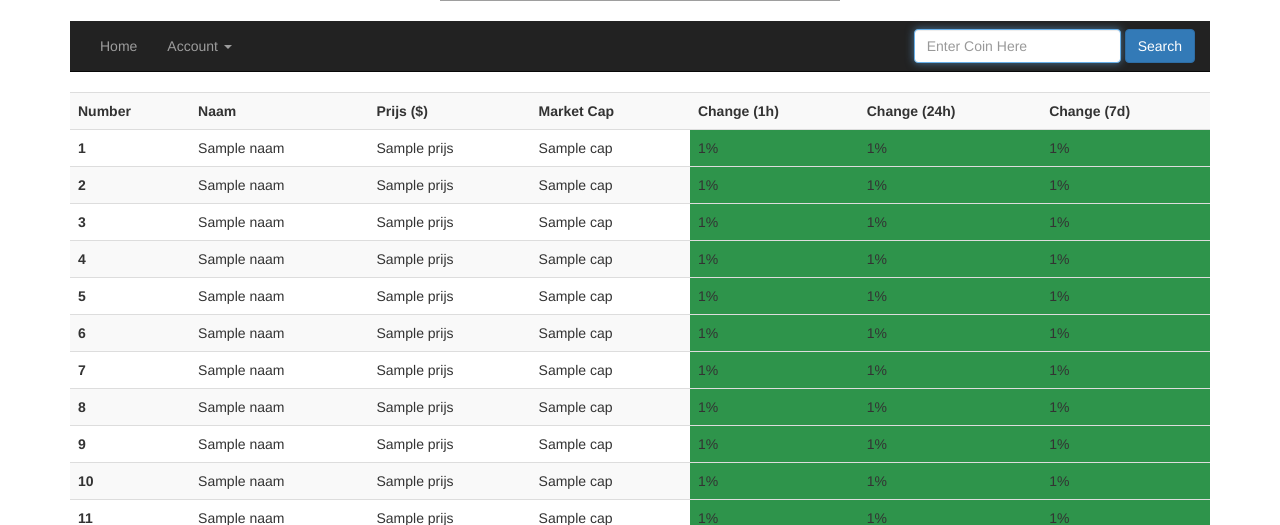
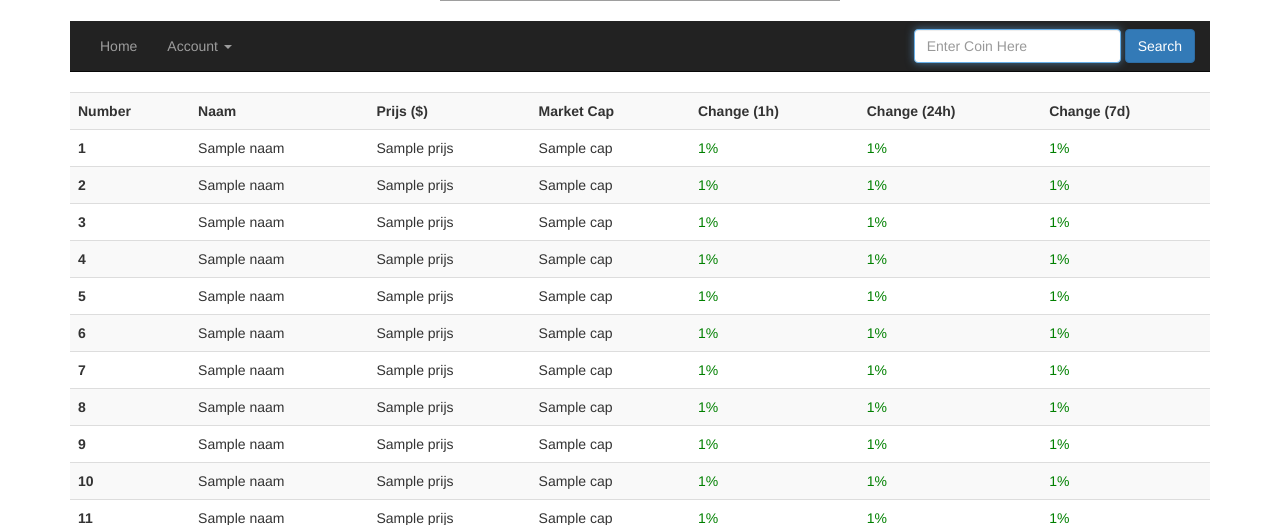
Before and after one commit to W1zzardo/Coin-Tracker, a Flask app: template Website/templates/index.html in a window 1280 px wide. Shown: the part 319-844 px from the top of the page. Run offline with Flask 2, Linux system fonts and the light colour scheme; the template is opened without the code that fills it: most values are stand-ins (such as "Sample title", 1, 10 or a date in 2020); some libraries are stand-ins or nearby versions; grey boxes are pictures that could not be loaded.

Commit message:
kleurtjessssss

```diff
--- a/Website/static/styles.css
+++ b/Website/static/styles.css
@@ -33,8 +33,8 @@
     color: #2e944b;
 }
 
-.negative { background-color: #ea433b; }
-.positive { background-color: #2e944b; }
+.negative { color: red; }
+.positive { color: green; }
 
 main .form-control
 {
```
